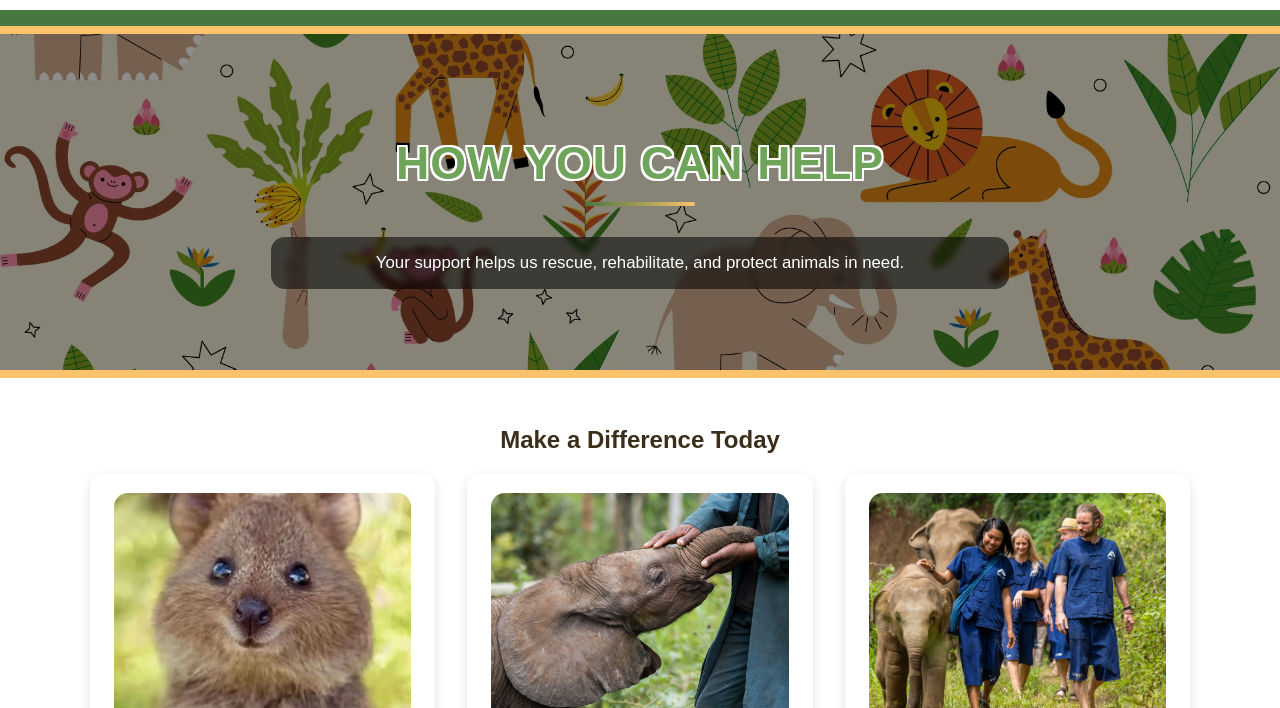
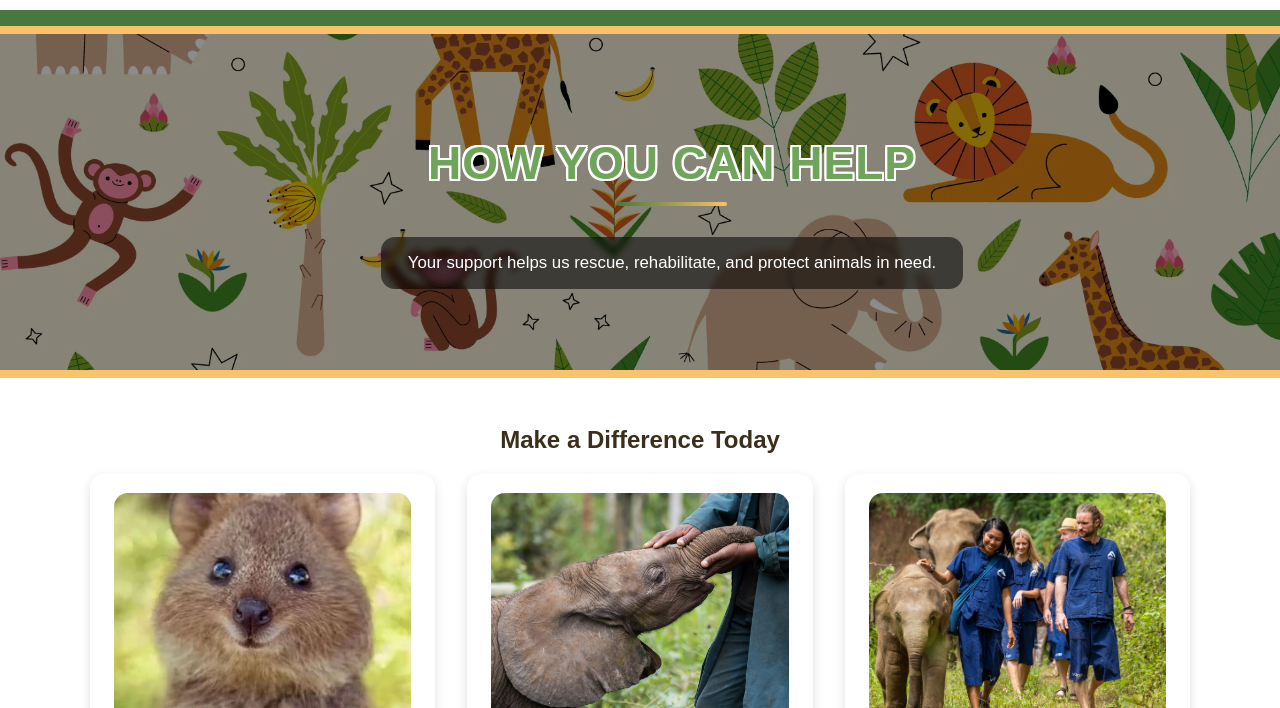
Before and after one commit to LiamKD/Jungle-Pals, a plain HTML site: page help.html in a window 1280 px wide. Shown: the part 92-800 px from the top of the page. Drawn offline with nearby package versions, Linux system fonts and the light colour scheme.

Commit message:
Update styles.css

```diff
--- a/styles.css
+++ b/styles.css
@@ -1780,30 +1780,10 @@
     text-align: center;
 
   }
-
-.hero-banner,
-.help-hero,
-.stories-hero {
-  box-sizing: border-box;
-  display: flex;
-  flex-direction: column;
-  align-items: center;   /* hard-center children */
-  text-align: center;
+@media (max-width: 480px) {
+  .stories-hero,
+  .help-hero {
+    padding-left: 1rem;
+    padding-right: 1rem;
+  }
 }
-
-/* ensure headings & text don't inherit odd margins */
-.hero-banner h1,
-.hero-banner p {
-  margin-left: auto;
-  margin-right: auto;
-}
-
-/* override inline-block paragraphs */
-.help-hero p,
-.stories-hero p {
-  display: block;        /* instead of inline-block */
-  width: 100%;
-  max-width: 700px;      /* keep your readable line length */
-  padding-left: 1.2rem;  /* lighter symmetric padding */
-  padding-right: 1.2rem;
-}
```
